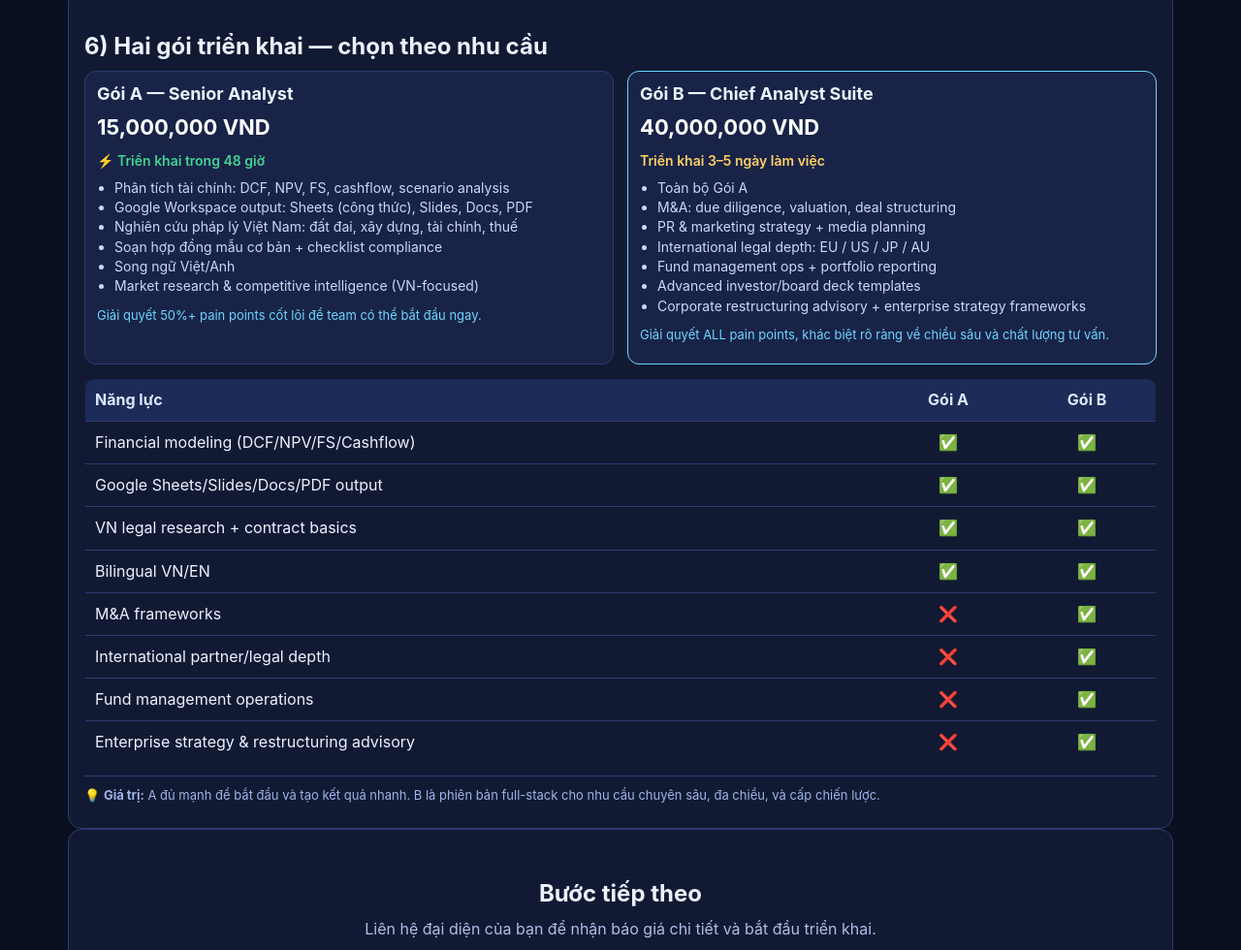
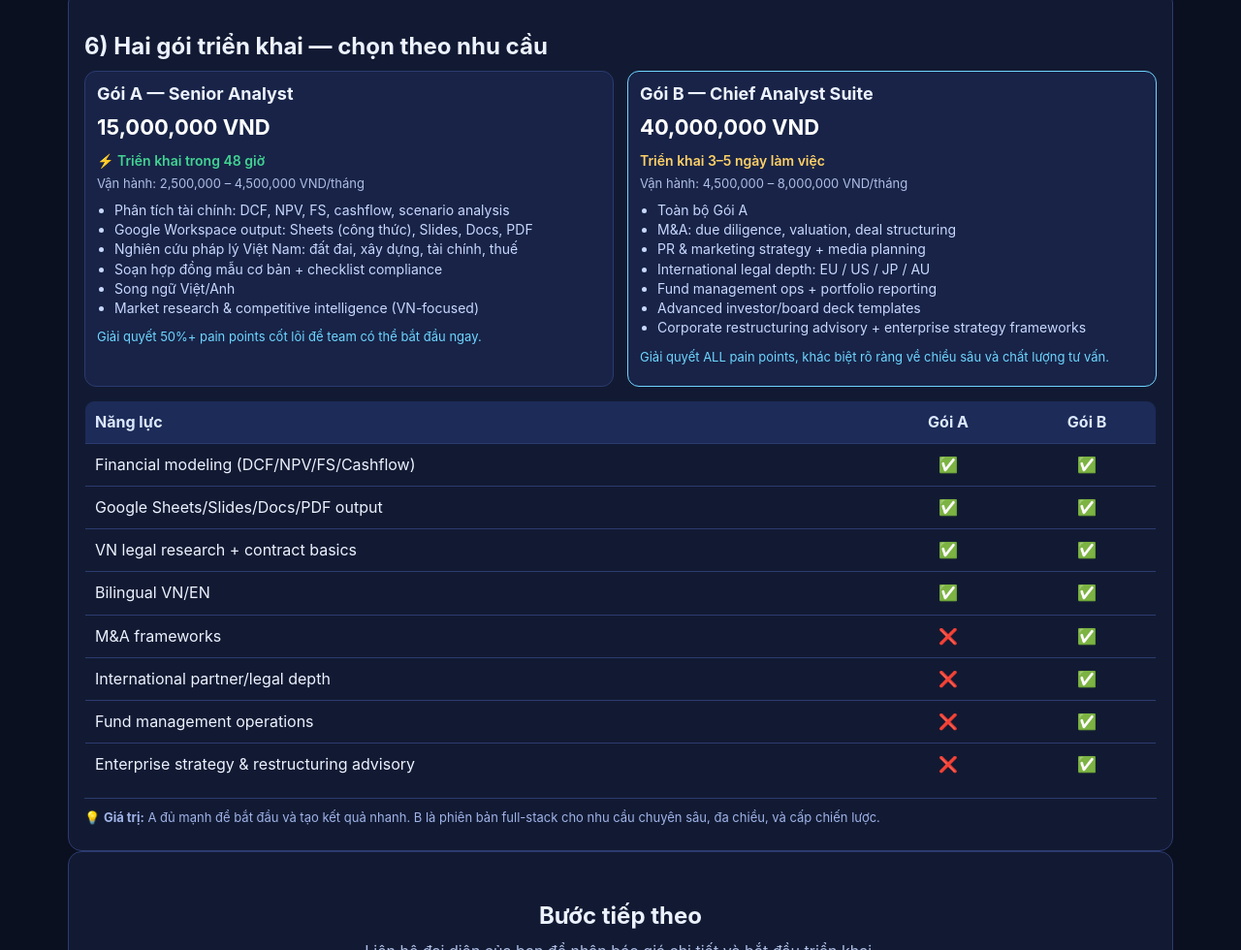
Before and after one commit to dgdatagg-web/myclaw-client-docs, a plain HTML site: page gr-vip-002-h/index.html in a window 1280 px wide. Shown: the part 1819-2799 px from the top of the page at 97% size. Drawn offline with Linux system fonts and the light colour scheme.

Commit message:
pricing: add monthly range (A: 2.5-4.5M, B: 4.5-8M)

```diff
--- a/gr-vip-002-h/index.html
+++ b/gr-vip-002-h/index.html
@@ -235,6 +235,7 @@
           <h3>Gói A — Senior Analyst</h3>
           <p style="font-size:22px;font-weight:700;color:#fff;margin:8px 0;">15,000,000 VND</p>
           <p style="color:#42d392;font-size:14px;font-weight:600;margin:4px 0;">⚡ Triển khai trong 48 giờ</p>
+          <p style="color:#afbee6;font-size:13px;margin:2px 0;">Vận hành: 2,500,000 – 4,500,000 VND/tháng</p>
           <ul>
             <li>Phân tích tài chính: DCF, NPV, FS, cashflow, scenario analysis</li>
             <li>Google Workspace output: Sheets (công thức), Slides, Docs, PDF</li>
@@ -249,6 +250,7 @@
           <h3>Gói B — Chief Analyst Suite</h3>
           <p style="font-size:22px;font-weight:700;color:#fff;margin:8px 0;">40,000,000 VND</p>
           <p style="color:#ffd166;font-size:14px;font-weight:600;margin:4px 0;">Triển khai 3–5 ngày làm việc</p>
+          <p style="color:#afbee6;font-size:13px;margin:2px 0;">Vận hành: 4,500,000 – 8,000,000 VND/tháng</p>
           <ul>
             <li>Toàn bộ Gói A</li>
             <li>M&A: due diligence, valuation, deal structuring</li>
```
